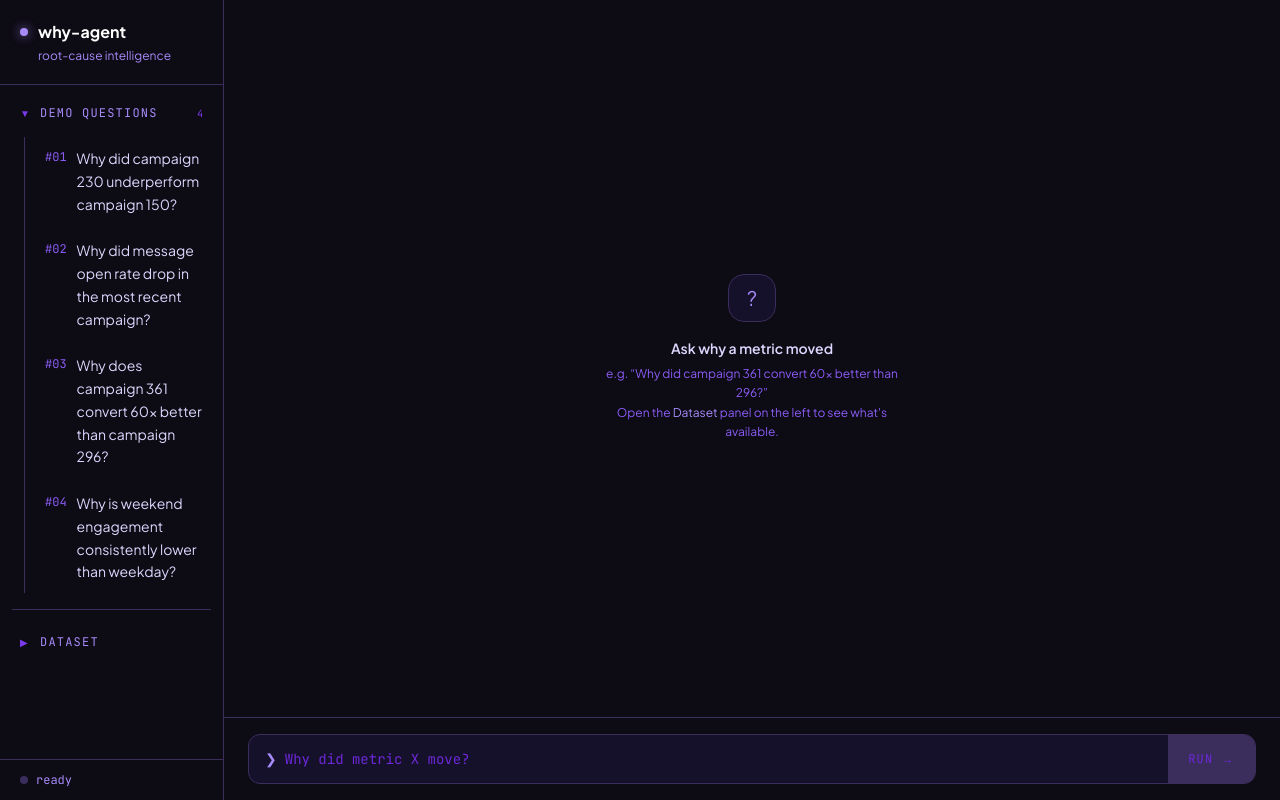
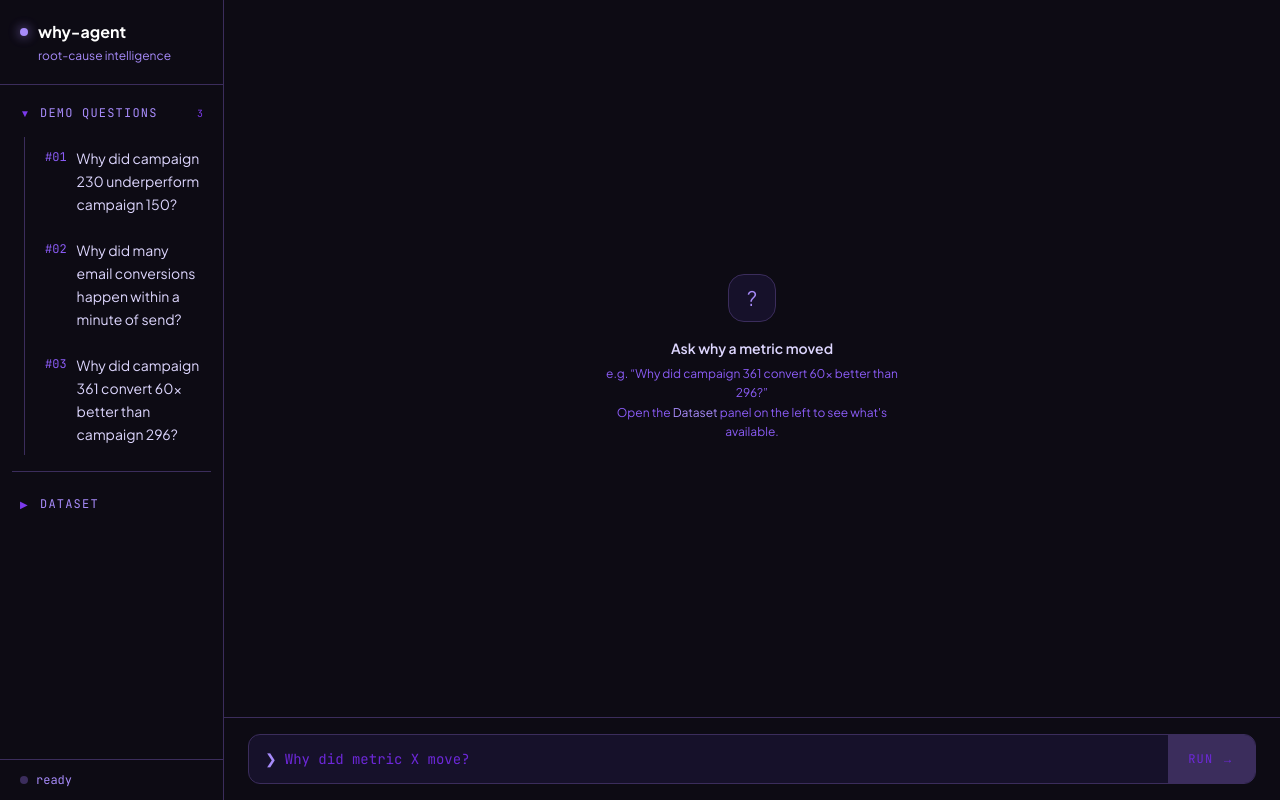
Before and after one commit to Isa-Mapo-Hackathon/why-agent, a Next.js app in the folder client/frontend/: page / in a window 1280 px wide. Built offline with nearby package versions, Linux system fonts and the light colour scheme.

Commit message:
Update demo questions

```diff
--- a/client/frontend/src/components/DemoQuestions.tsx
+++ b/client/frontend/src/components/DemoQuestions.tsx
@@ -4,9 +4,8 @@ import { useState } from "react";
 
 const QUESTIONS = [
   "Why did campaign 230 underperform campaign 150?",
-  "Why did message open rate drop in the most recent campaign?",
-  "Why does campaign 361 convert 60x better than campaign 296?",
-  "Why is weekend engagement consistently lower than weekday?",
+  "Why did many email conversions happen within a minute of send?",
+  "Why did campaign 361 convert 60x better than campaign 296?"
 ];
 
 interface Props { onSelect: (q: string) => void; disabled: boolean; }
```
